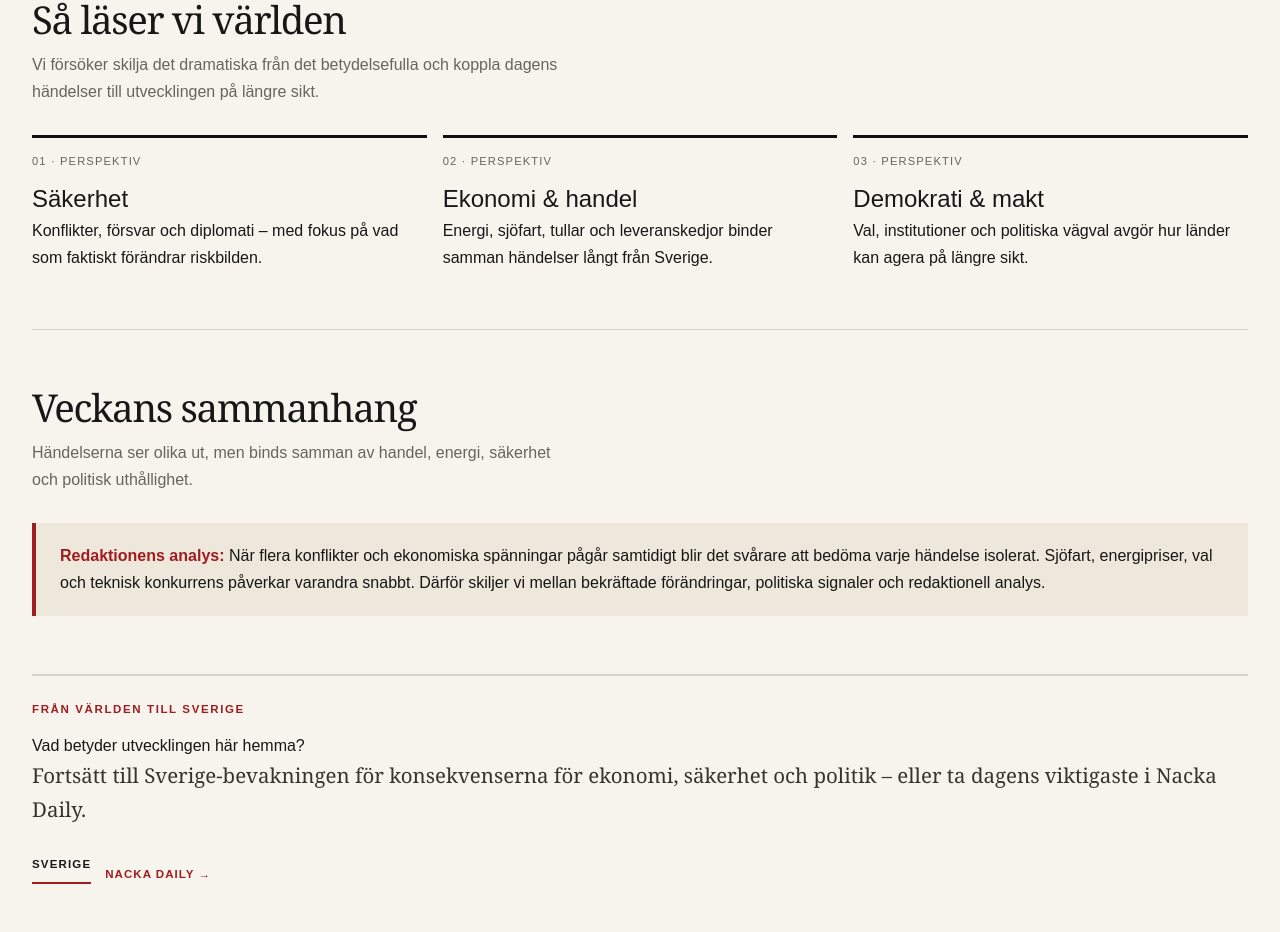
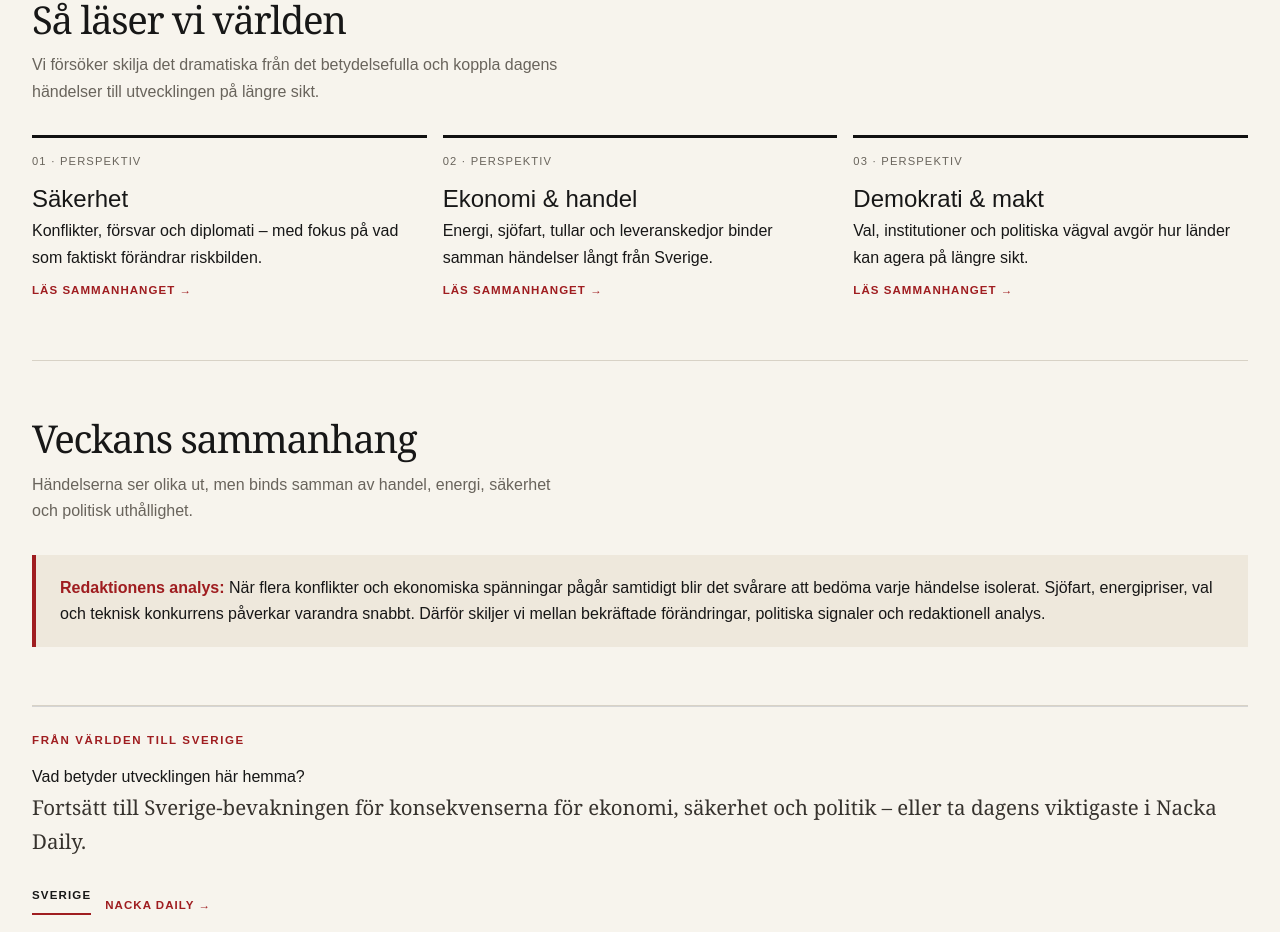
Before and after one commit to Djurgarden2019/NackaSidan-2026, a Next.js app: page /varlden in a window 1280 px wide. Shown: the part 1316-2248 px from the top of the page. Built offline with nearby package versions, Linux system fonts and the light colour scheme.

Commit message:
Make all content cards clickable in app/varlden/page.tsx

```diff
--- a/app/varlden/page.tsx
+++ b/app/varlden/page.tsx
@@ -3,9 +3,9 @@ import { FeatureCard, AnalysisBox, SectionIntro } from '../../components/Editori
 import { worldFeatures } from '../../content/data';
 
 const lenses=[
- {title:'Säkerhet',text:'Konflikter, försvar och diplomati – med fokus på vad som faktiskt förändrar riskbilden.'},
- {title:'Ekonomi & handel',text:'Energi, sjöfart, tullar och leveranskedjor binder samman händelser långt från Sverige.'},
- {title:'Demokrati & makt',text:'Val, institutioner och politiska vägval avgör hur länder kan agera på längre sikt.'}
+ {title:'Säkerhet',text:'Konflikter, försvar och diplomati – med fokus på vad som faktiskt förändrar riskbilden.',href:'/varlden#veckans-sammanhang'},
+ {title:'Ekonomi & handel',text:'Energi, sjöfart, tullar och leveranskedjor binder samman händelser långt från Sverige.',href:'/varlden#veckans-sammanhang'},
+ {title:'Demokrati & makt',text:'Val, institutioner och politiska vägval avgör hur länder kan agera på längre sikt.',href:'/varlden#veckans-sammanhang'}
 ];
 
 export const metadata={title:'Världen | NackaSidan 2026',description:'Internationella nyheter och analyser om säkerhet, ekonomi, handel, demokrati och geopolitik.'};
@@ -13,7 +13,7 @@ export const metadata={title:'Världen | NackaSidan 2026',description:'Internati
 export default function WorldPage(){return <main><div className="shell">
  <div className="page-hero"><div className="kicker">Världen</div><h1>Världen hänger ihop mer än rubrikerna visar</h1><p>De viktigaste internationella skeendena, deras bakgrund och vad de betyder för säkerhet, ekonomi och Sverige.</p></div>
  <section className="section no-top"><div className="feature-grid world-grid">{worldFeatures.map((item,index)=><FeatureCard key={item.title} item={item} large={index===0}/>)}</div></section>
- <section className="section"><SectionIntro eyebrow="Tre perspektiv" title="Så läser vi världen" text="Vi försöker skilja det dramatiska från det betydelsefulla och koppla dagens händelser till utvecklingen på längre sikt."/><div style={{display:'grid',gridTemplateColumns:'repeat(auto-fit,minmax(220px,1fr))',gap:16,marginTop:20}}>{lenses.map((item,index)=><article key={item.title} style={{borderTop:'3px solid #111',paddingTop:14}}><div className="meta">0{index+1} · Perspektiv</div><h3 style={{fontSize:24,marginTop:8}}>{item.title}</h3><p>{item.text}</p></article>)}</div></section>
+ <section className="section"><SectionIntro eyebrow="Tre perspektiv" title="Så läser vi världen" text="Vi försöker skilja det dramatiska från det betydelsefulla och koppla dagens händelser till utvecklingen på längre sikt."/><div style={{display:'grid',gridTemplateColumns:'repeat(auto-fit,minmax(220px,1fr))',gap:16,marginTop:20}}>{lenses.map((item,index)=><Link key={item.title} href={item.href} style={{borderTop:'3px solid #111',paddingTop:14}}><div className="meta">0{index+1} · Perspektiv</div><h3 style={{fontSize:24,marginTop:8}}>{item.title}</h3><p>{item.text}</p><span className="text-link">Läs sammanhanget →</span></Link>)}</div></section>
  <section className="section" id="veckans-sammanhang"><SectionIntro title="Veckans sammanhang" text="Händelserna ser olika ut, men binds samman av handel, energi, säkerhet och politisk uthållighet."/><AnalysisBox>När flera konflikter och ekonomiska spänningar pågår samtidigt blir det svårare att bedöma varje händelse isolerat. Sjöfart, energipriser, val och teknisk konkurrens påverkar varandra snabbt. Därför skiljer vi mellan bekräftade förändringar, politiska signaler och redaktionell analys.</AnalysisBox></section>
  <section className="section" style={{borderTop:'1px solid #d4d4d4',paddingTop:24}}><div className="kicker">Från världen till Sverige</div><h2>Vad betyder utvecklingen här hemma?</h2><p className="lead">Fortsätt till Sverige-bevakningen för konsekvenserna för ekonomi, säkerhet och politik – eller ta dagens viktigaste i Nacka Daily.</p><div style={{display:'flex',gap:14,flexWrap:'wrap'}}><Link className="button" href="/sverige">Sverige</Link><Link className="text-link" href="/daily">Nacka Daily →</Link></div></section>
  </div></main>}
```
